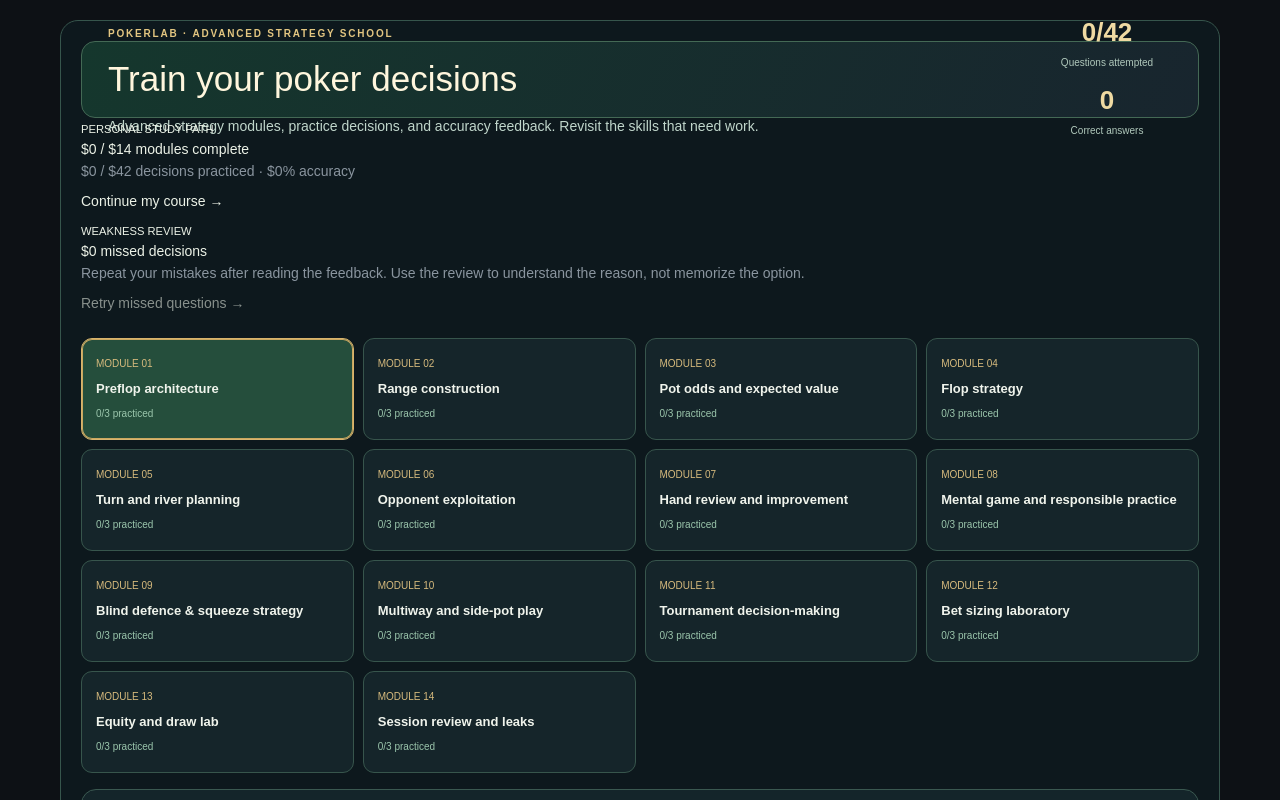
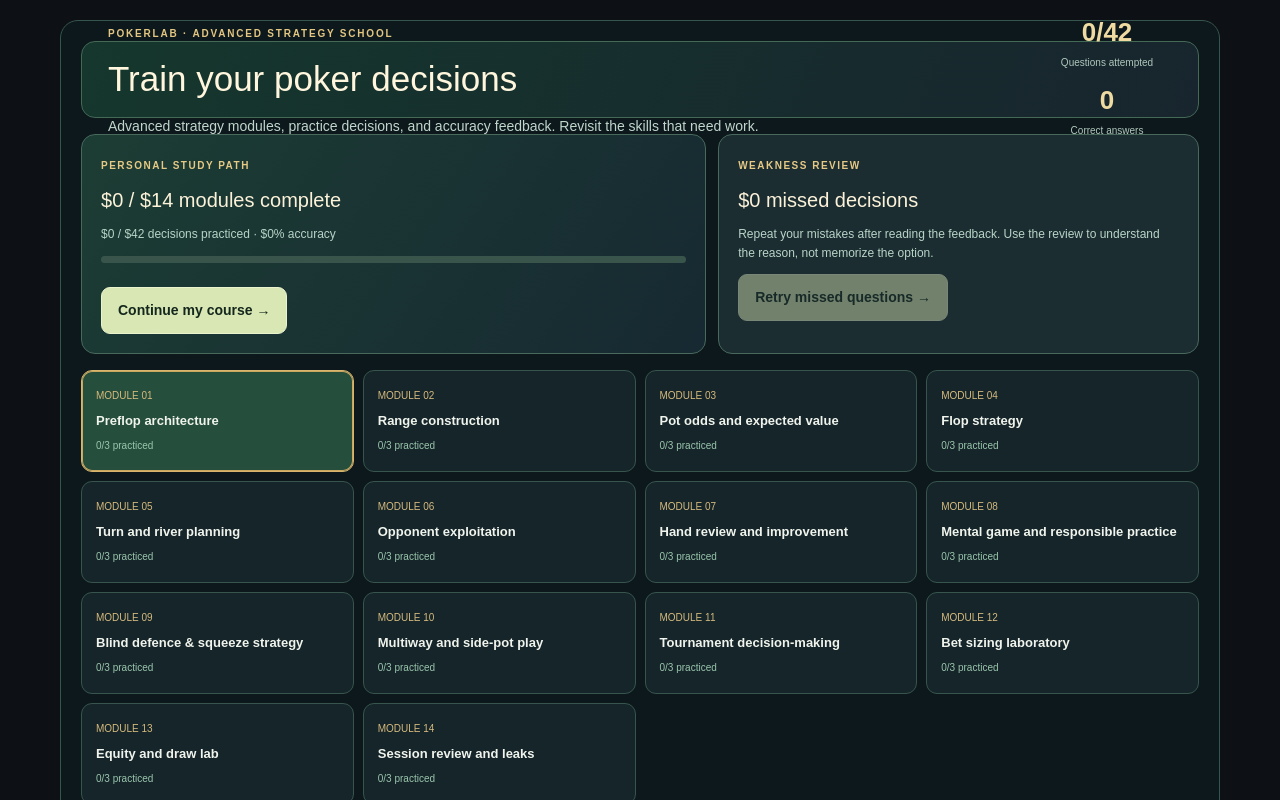
Before and after one commit to vendoraise-lang/Poker-software, a Next.js app: page /academy in a window 1280 px wide. Shown: the top 800 px of the page. Built offline with nearby package versions, Linux system fonts and the light colour scheme.

Commit message:
Style personalized Academy roadmap and missed-decision review

```diff
--- a/app/globals.css
+++ b/app/globals.css
@@ -4414,3 +4414,15 @@ button:disabled {
 .advanced-resources{display:flex;gap:10px;flex-wrap:wrap;margin-top:16px}.advanced-resources a{padding:11px 14px;border-radius:9px;border:1px solid #728f76;color:#e9ead1;background:#20372f;font-size:12px;text-decoration:none}
 .advanced-disclaimer{color:#8eaba0;font-size:11px;line-height:1.5}
 @media(max-width:760px){.advanced-school{margin:10px;padding:10px;border-radius:12px}.advanced-intro{padding:18px;display:block}.advanced-stats{display:flex;gap:8px;align-items:center;justify-content:flex-start;text-align:left}.advanced-stats b{font-size:16px}.advanced-stats small{margin:0 12px 0 0}.advanced-track{display:flex;overflow-x:auto;padding-bottom:6px}.advanced-track button{min-width:175px;padding:11px}.advanced-content{padding:15px}.advanced-content header h3{font-size:21px}.advanced-question h4{font-size:16px}.advanced-next button{padding:10px;font-size:12px}}
+
+.advanced-study-dashboard{display:grid;grid-template-columns:1.3fr 1fr;gap:12px;margin:16px 0}
+.advanced-study-goal,.advanced-review-goal{border:1px solid #48695c;background:linear-gradient(125deg,#1c3d34,#172932);padding:19px;border-radius:14px}
+.advanced-review-goal{background:#1b2d31}
+.advanced-study-dashboard small{color:#e6c985;font-size:10px;letter-spacing:1.5px;font-weight:800}
+.advanced-study-dashboard h3{color:#fcf2d9;font-size:20px;margin:10px 0}
+.advanced-study-dashboard p{color:#b8d4c7;font-size:12px;line-height:1.55}
+.advanced-study-dashboard button{background:#d9e7b5;color:#14271c;border:1px solid #eaf4cc;padding:12px 16px;border-radius:9px;font-weight:750;margin-top:12px}
+.advanced-study-dashboard button:disabled{opacity:.45}
+.advanced-progress-rail{height:7px;border-radius:9px;overflow:hidden;background:#39554b;margin:12px 0}
+.advanced-progress-rail i{display:block;height:100%;background:#eccf8d;transition:width .2s}
+@media(max-width:760px){.advanced-study-dashboard{grid-template-columns:1fr}.advanced-study-goal,.advanced-review-goal{padding:15px}}
```
